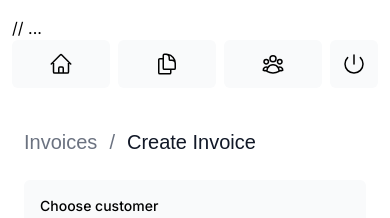
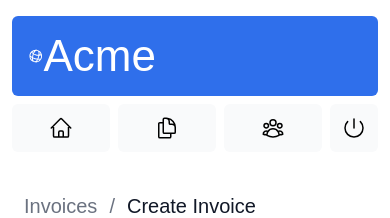
Before and after one commit to eihramcairhel/caiii, a Next.js app: page /dashboard/invoices/create in a window 390 px wide. Shown: the top 218 px of the page. Built offline with nearby package versions, Linux system fonts and the light colour scheme; no server answers; the database is empty; a web font is replaced by a local one.

Commit message:
Update sidenav.tsx

```diff
--- a/app/ui/dashboard/sidenav.tsx
+++ b/app/ui/dashboard/sidenav.tsx
@@ -2,22 +2,23 @@
 import NavLinks from '@/app/ui/dashboard/nav-links';
 import AcmeLogo from '@/app/ui/acme-logo';
 import { PowerIcon } from '@heroicons/react/24/outline';
-import { signOut } from '@/auth';
 
 export default function SideNav() {
   return (
     <div className="flex h-full flex-col px-3 py-4 md:px-2">
-      // ...
+      <Link
+        className="mb-2 flex h-20 items-end justify-start rounded-md bg-blue-600 p-4 md:h-40"
+        href="/"
+      >
+        <div className="w-32 text-white md:w-40">
+          <AcmeLogo />
+        </div>
+      </Link>
       <div className="flex grow flex-row justify-between space-x-2 md:flex-col md:space-x-0 md:space-y-2">
         <NavLinks />
         <div className="hidden h-auto w-full grow rounded-md bg-gray-50 md:block"></div>
-        <form
-          action={async () => {
-            'use server';
-            await signOut();
-          }}
-        >
-          <button className="flex h-[48px] grow items-center justify-center gap-2 rounded-md bg-gray-50 p-3 text-sm font-medium hover:bg-sky-100 hover:text-blue-600 md:flex-none md:justify-start md:p-2 md:px-3">
+        <form>
+          <button className="flex h-[48px] w-full grow items-center justify-center gap-2 rounded-md bg-gray-50 p-3 text-sm font-medium hover:bg-sky-100 hover:text-blue-600 md:flex-none md:justify-start md:p-2 md:px-3">
             <PowerIcon className="w-6" />
             <div className="hidden md:block">Sign Out</div>
           </button>
```
